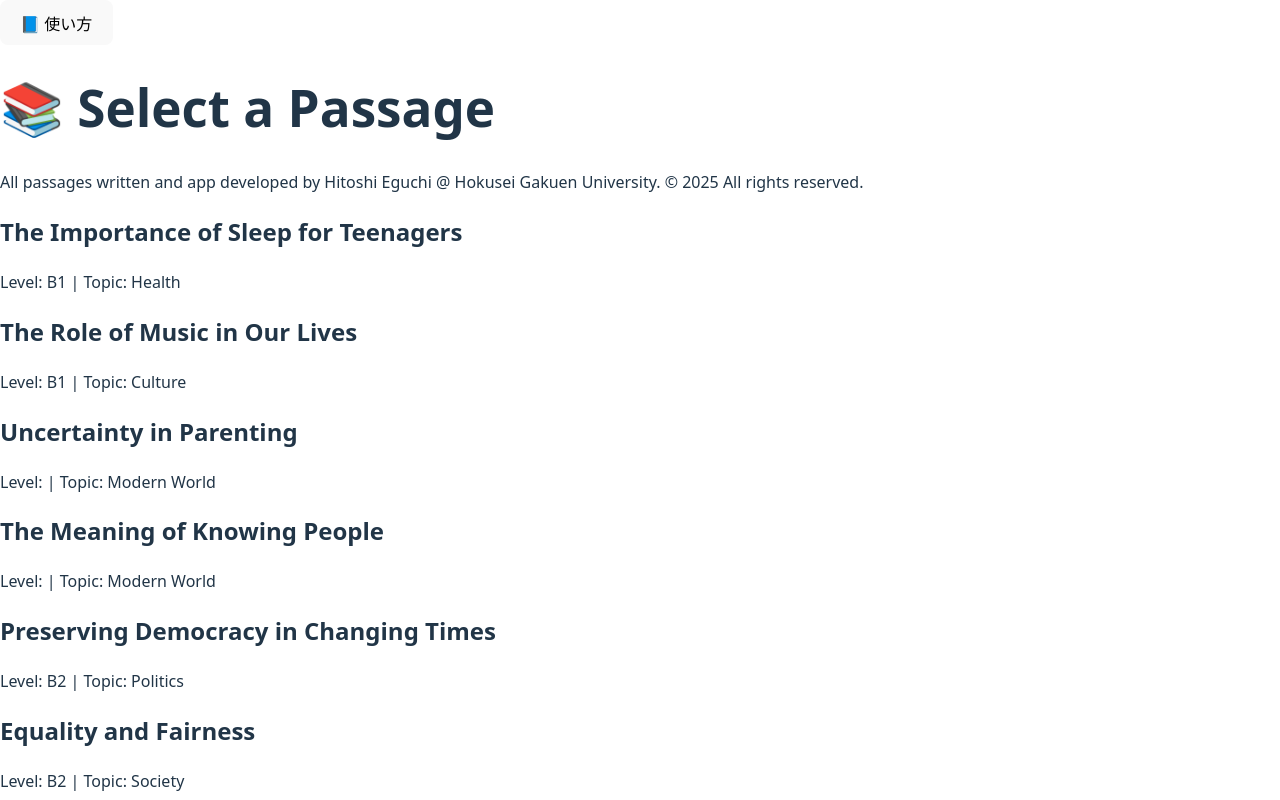
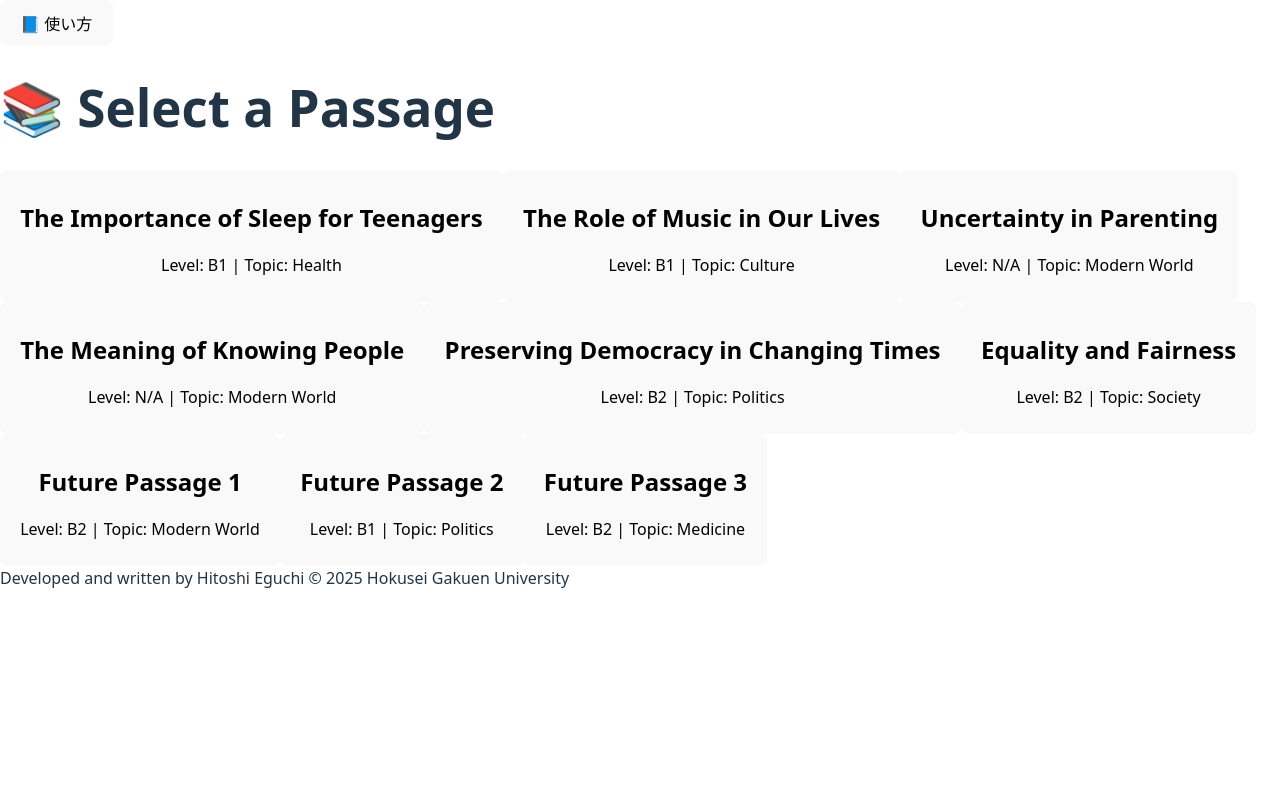
Before and after one commit to Ponta-English-Teacher/StudyExerciseApp, a React (Vite) app: page / in a window 1280 px wide. Shown: the top 800 px of the page. Built offline with nearby package versions, Linux system fonts and the light colour scheme; no server answers.

Commit message:
Add fixed bottom authorship footer without affecting passage list

```diff
--- a/src/components/SelectionScreen.jsx
+++ b/src/components/SelectionScreen.jsx
@@ -2,32 +2,29 @@
 
 const SelectionScreen = ({ passages, onSelect }) => {
   return (
-    <div className="selection-screen max-w-4xl mx-auto p-4">
-      <h1 className="text-2xl font-bold mb-2">📚 Select a Passage</h1>
+    <div className="selection-screen max-w-4xl mx-auto p-4 pb-16">
+      {/* Title */}
+      <h1 className="text-2xl font-bold mb-4">📚 Select a Passage</h1>
 
-      {/* Author & Developer Credit (friendly + copyright) */}
-      <p className="text-xs text-gray-500 mb-6">
-        All passages written and app developed by Hitoshi Eguchi @ Hokusei Gakuen University. © 2025 All rights reserved.
-      </p>
-
-      <div className="grid gap-4">
+      {/* Passage list */}
+      <div className="space-y-4">
         {passages.map((passage) => (
-          <div
+          <button
             key={passage.id}
-            className="border border-gray-300 rounded-lg shadow p-4 hover:bg-gray-100 cursor-pointer"
             onClick={() => onSelect(passage)}
+            className="block w-full text-left p-4 bg-white border rounded shadow hover:bg-gray-100"
           >
             <h2 className="text-lg font-semibold">{passage.title}</h2>
             <p className="text-sm text-gray-600">
-              Level: {passage.level} | Topic: {passage.topic}
+              Level: {passage.level || 'N/A'} | Topic: {passage.topic || 'N/A'}
             </p>
-          </div>
+          </button>
         ))}
       </div>
 
-      {/* Footer (small, centered) */}
-      <footer className="mt-8 text-center text-xs text-gray-400">
-        © 2025 Hitoshi Eguchi. All rights reserved.
+      {/* Fixed footer */}
+      <footer className="fixed bottom-0 left-0 right-0 bg-gray-100 border-t p-2 text-center text-sm text-gray-600">
+        Developed and written by Hitoshi Eguchi © {new Date().getFullYear()} Hokusei Gakuen University
       </footer>
     </div>
   );
```
